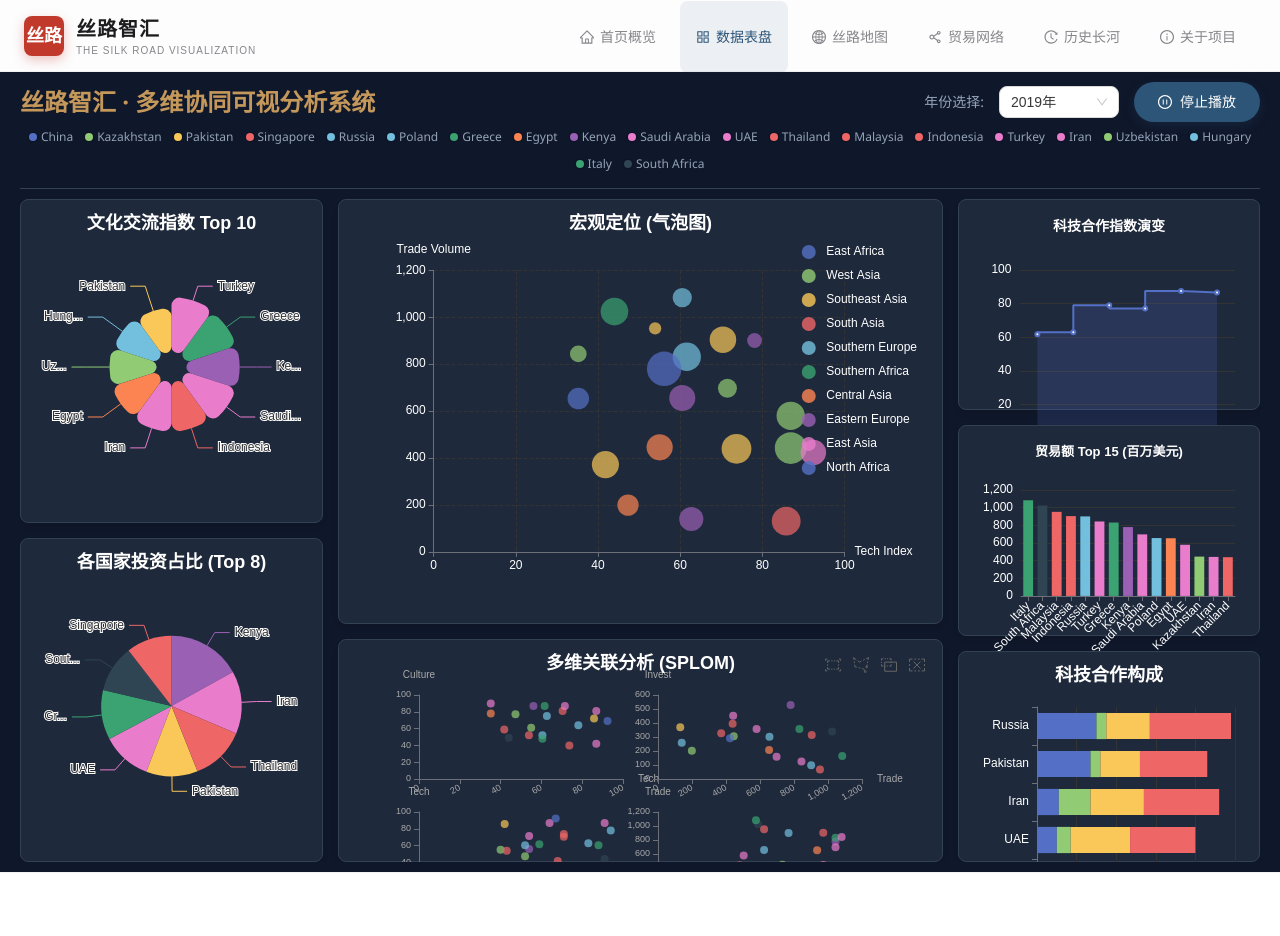
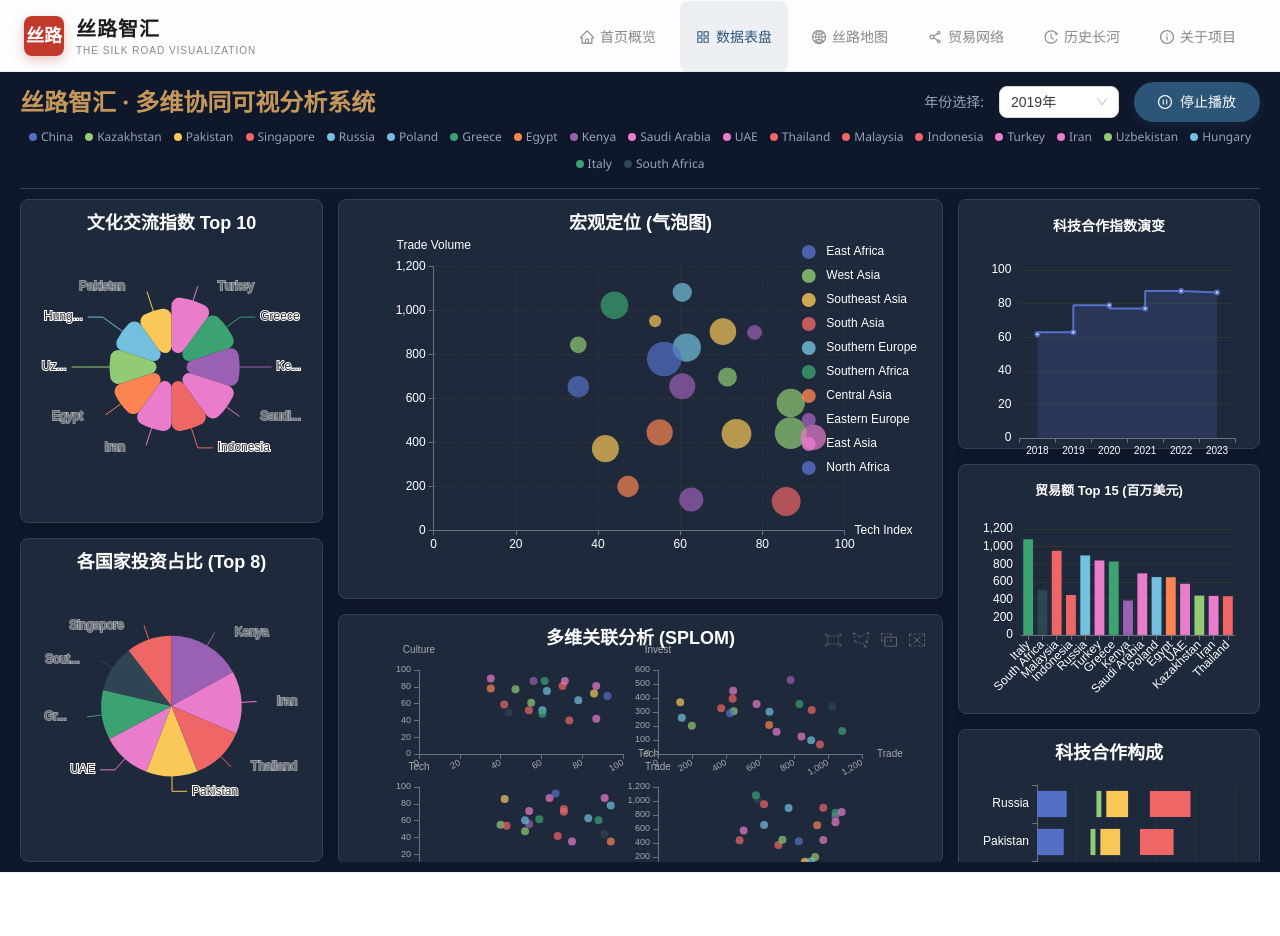
Before and after one commit to Erick-xinyaowu/Visualization_of_BR, a Vue app: page /dashboard in a window 1280 px wide. Shown: the top 936 px of the page. Built offline with nearby package versions, Linux system fonts and the light colour scheme; a web font is replaced by a local one.

Commit message:
feat: 为多个图表组件添加最小高度，优化布局和渲染体验

```diff
--- a/src/components/dashboard/BarChart.vue
+++ b/src/components/dashboard/BarChart.vue
@@ -78,9 +78,11 @@ function handleMouseOut() {
   width: 100%;
   height: 100%;
   min-height: 300px;
+  position: relative;
 }
 .chart {
   height: 100%;
   width: 100%;
+  min-height: 300px;
 }
 </style>
--- a/src/components/dashboard/BubbleChart.vue
+++ b/src/components/dashboard/BubbleChart.vue
@@ -102,9 +102,11 @@ const option = computed(() => {
   width: 100%;
   height: 100%;
   min-height: 300px;
+  position: relative;
 }
 .chart {
   height: 100%;
   width: 100%;
+  min-height: 300px;
 }
 </style>
--- a/src/components/dashboard/PieChart.vue
+++ b/src/components/dashboard/PieChart.vue
@@ -61,9 +61,11 @@ function handleClick(params) {
   width: 100%;
   height: 100%;
   min-height: 300px;
+  position: relative;
 }
 .chart {
   height: 100%;
   width: 100%;
+  min-height: 300px;
 }
 </style>
--- a/src/components/dashboard/RoseChart.vue
+++ b/src/components/dashboard/RoseChart.vue
@@ -59,9 +59,11 @@ function handleClick(params) {
   width: 100%;
   height: 100%;
   min-height: 300px;
+  position: relative;
 }
 .chart {
   height: 100%;
   width: 100%;
+  min-height: 300px;
 }
 </style>
--- a/src/components/dashboard/ScatterMatrix.vue
+++ b/src/components/dashboard/ScatterMatrix.vue
@@ -111,9 +111,11 @@ const option = computed(() => {
   width: 100%;
   height: 100%;
   min-height: 300px;
+  position: relative;
 }
 .chart {
   height: 100%;
   width: 100%;
+  min-height: 300px;
 }
 </style>
--- a/src/components/dashboard/StackedBarChart.vue
+++ b/src/components/dashboard/StackedBarChart.vue
@@ -70,9 +70,11 @@ const option = computed(() => {
   width: 100%;
   height: 100%;
   min-height: 300px;
+  position: relative;
 }
 .chart {
   height: 100%;
   width: 100%;
+  min-height: 300px;
 }
 </style>
--- a/src/components/dashboard/StepChart.vue
+++ b/src/components/dashboard/StepChart.vue
@@ -81,9 +81,11 @@ const option = computed(() => {
   width: 100%;
   height: 100%;
   min-height: 300px;
+  position: relative;
 }
 .chart {
   height: 100%;
   width: 100%;
+  min-height: 300px;
 }
 </style>
--- a/src/views/DashboardPage.vue
+++ b/src/views/DashboardPage.vue
@@ -95,8 +95,11 @@ let playInterval = null
 
 onMounted(() => {
   // Auto-play on load
-  isPlaying.value = true
-  startPlay()
+  // 延迟启动以确保图表渲染完成
+  setTimeout(() => {
+    isPlaying.value = true
+    startPlay()
+  }, 500)
 })
 
 function handleYearChange(val) {
@@ -139,6 +142,7 @@ onUnmounted(() => {
 <style scoped>
 .dashboard-page {
   height: 100vh; /* Fixed height */
+  min-height: 800px; /* 确保最小高度 */
   overflow: hidden; /* No scroll */
   background-color: #0f172a;
   color: #e2e8f0;
@@ -183,6 +187,7 @@ onUnmounted(() => {
   display: flex;
   gap: 15px;
   height: 100%;
+  min-height: 600px; /* 确保最小高度 */
   overflow: hidden;
 }
 
@@ -190,6 +195,7 @@ onUnmounted(() => {
   display: flex;
   flex-direction: column;
   gap: 15px;
+  min-height: 600px; /* 确保列有最小高度 */
 }
 
 .left-col {
@@ -211,16 +217,17 @@ onUnmounted(() => {
   box-shadow: 0 4px 6px -1px rgba(0, 0, 0, 0.1);
   border: 1px solid #334155;
   position: relative;
+  min-height: 200px; /* 确保最小高度 */
 }
 
 .small-card {
   flex: 1;
-  min-height: 0; /* Allow shrinking */
+  min-height: 250px; /* 小卡片最小高度 */
 }
 
 .main-card {
   flex: 2; /* Takes more space */
-  min-height: 0;
+  min-height: 400px; /* 主卡片最小高度 */
 }
 
 .play-btn {
```
